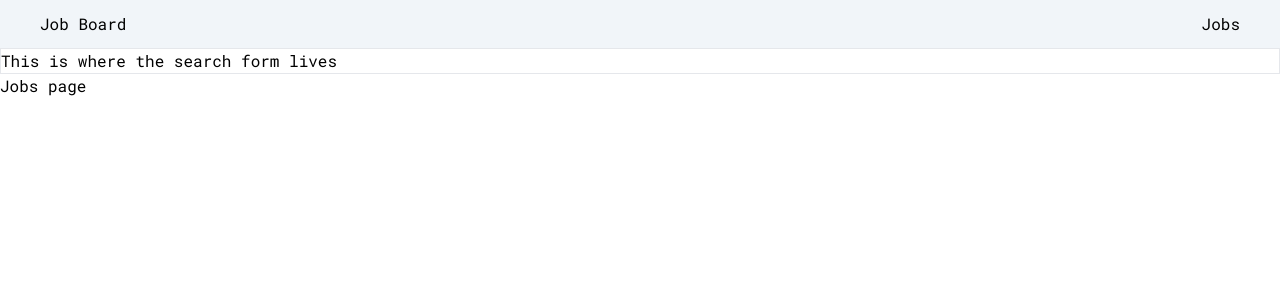
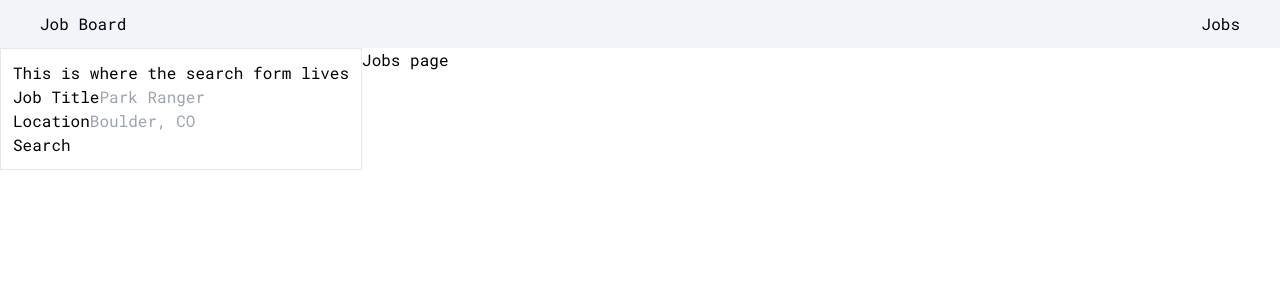
Before and after one commit to daniel-black/chalupa, a Next.js app: page /jobs in a window 1280 px wide. Shown: the top 300 px of the page. Built offline with nearby package versions, Linux system fonts and the light colour scheme.

Commit message:
Build SearchForm component

```diff
--- /dev/null
+++ b/app/jobs/SearchForm.tsx
@@ -0,0 +1,57 @@
+'use client';
+
+import { FormEvent, useState } from "react";
+import { MyApiResponse } from "../../types";
+
+export default function SearchForm() {
+  const [title, setTitle] = useState('');
+  const [location, setLocation] = useState('');
+
+  const handleSubmit = async (e: FormEvent<HTMLFormElement>) => {
+    e.preventDefault();
+
+    const urlSearchParams = new URLSearchParams();
+    urlSearchParams.append('PositionTitle', title);
+    urlSearchParams.append('LocationName', location);
+
+    const api = `/api/jobs?${urlSearchParams.toString()}`;
+
+    const apiResponse = await fetch(api);
+
+    if (apiResponse.status !== 200) {
+      console.log('Dang, that did not work');
+      console.warn(apiResponse.status);
+      console.warn(apiResponse.statusText);
+    }
+
+    const x = await apiResponse.json() as MyApiResponse;
+
+    console.log(x.result);
+  }
+
+  return (
+    <form onSubmit={handleSubmit}>
+      <div>
+        <label htmlFor="title">Job Title</label>
+        <input
+          type="text"
+          placeholder="Park Ranger"
+          value={title}
+          onChange={(e) => setTitle(e.currentTarget.value)}
+        />
+      </div>
+
+      <div>
+        <label htmlFor="title">Location</label>
+        <input
+          type="text"
+          placeholder="Boulder, CO"
+          value={location}
+          onChange={(e) => setLocation(e.currentTarget.value)}
+        />
+      </div>
+
+      <input type="submit" value={'Search'} />
+    </form>
+  );
+}
--- a/app/jobs/layout.tsx
+++ b/app/jobs/layout.tsx
@@ -1,10 +1,13 @@
+import SearchForm from "./SearchForm";
+
 export default function JobsLayout({ children }: {
   children: React.ReactNode
 }) {
   return (
-    <main>
-      <aside className="border">
+    <main className="flex flex-col md:flex-row">
+      <aside className="border p-3">
         This is where the search form lives
+        <SearchForm />
       </aside>
       {children}
     </main>
--- a/app/layout.tsx
+++ b/app/layout.tsx
@@ -1,6 +1,6 @@
-import './globals.css';
 import { Roboto_Mono } from '@next/font/google';
 import Navbar from './Navbar';
+import './globals.css';
 
 const font = Roboto_Mono();
 
```
